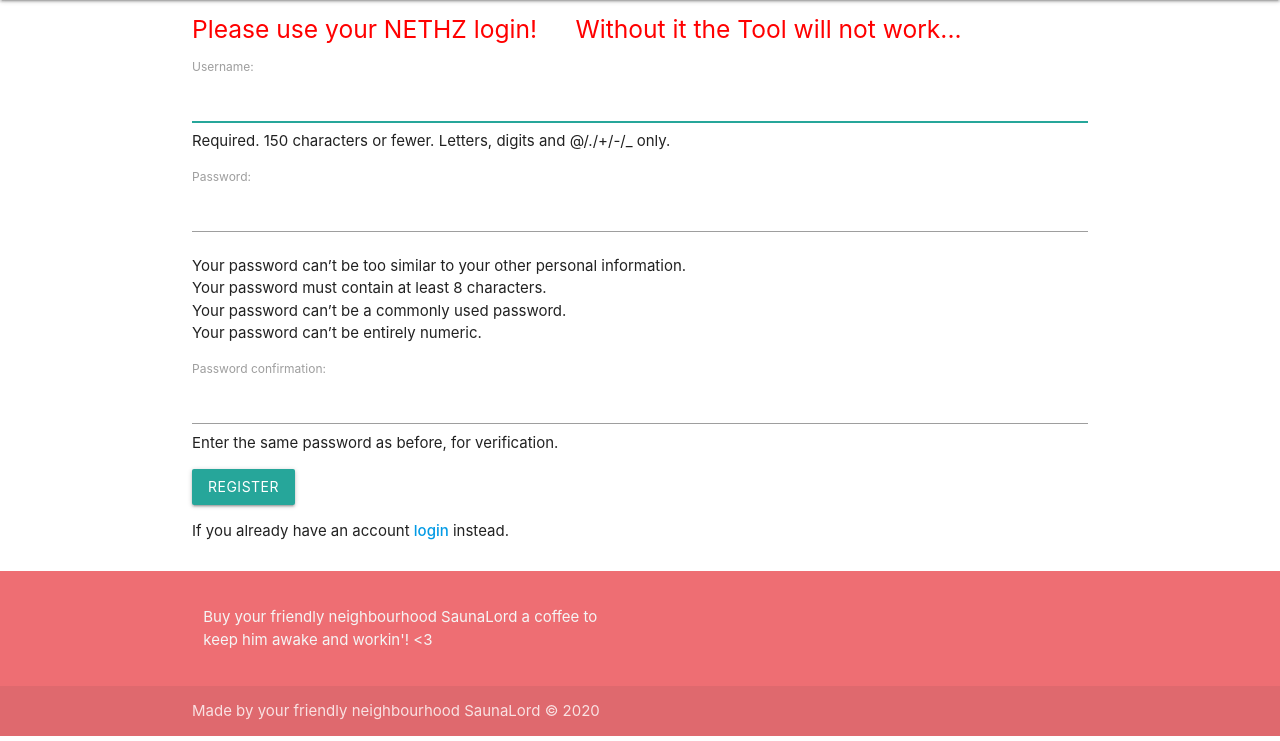
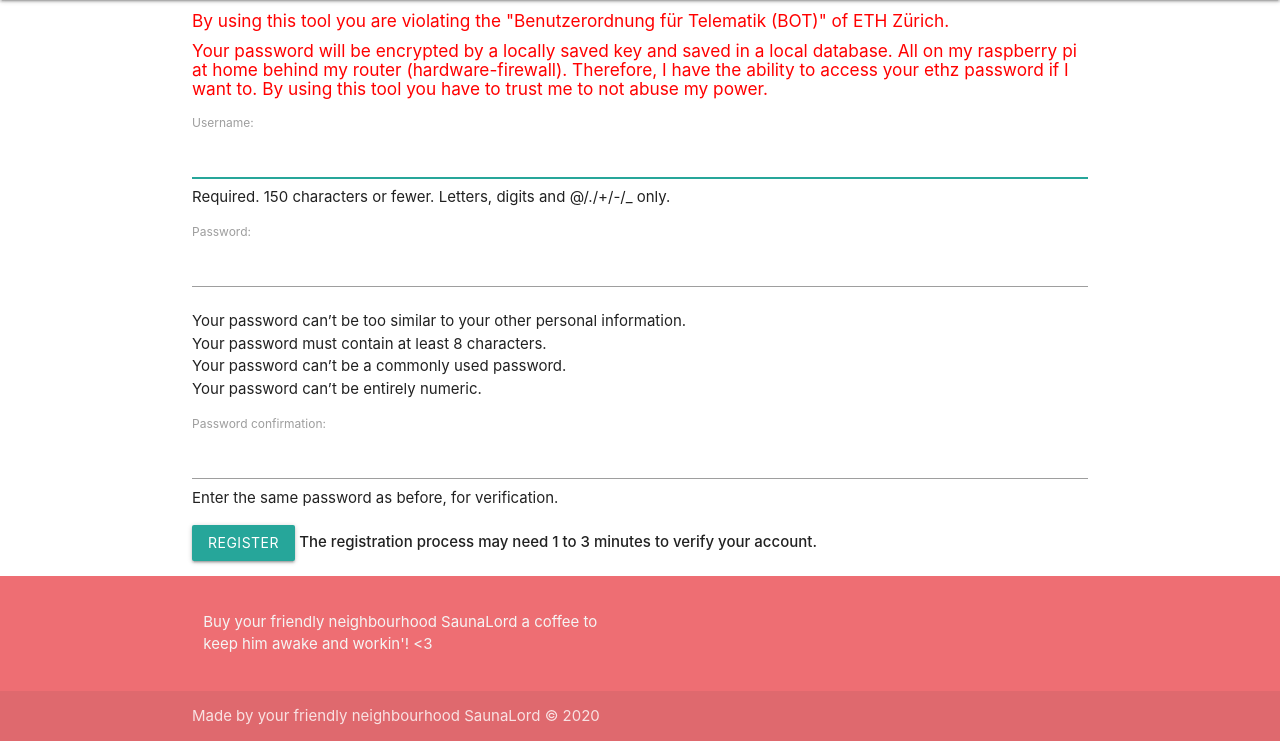
Before and after one commit to Frankie8472/asvz-subscriber, a Django app: page /register/ in a window 1280 px wide. Shown: the part 64-805 px from the top of the page. Run offline with Django 3.2, Linux system fonts and the light colour scheme.

Commit message:
rewriting registration page information

```diff
--- a/asvzsubscriber/main/templates/main/register.html
+++ b/asvzsubscriber/main/templates/main/register.html
@@ -2,13 +2,16 @@
 
 {% block content %}
     <div class="container">
-        <h5 style="color:red">Please use your NETHZ login! &emsp; Without it the Tool will not work...</h5>
+        <h6 style="color:red">By using this tool you are violating the "Benutzerordnung für Telematik (BOT)" of ETH Zürich.</h6>
+        <h6 style="color:red">Your password will be encrypted by a locally saved key and saved in a local database.
+            All on my raspberry pi at home behind my router (hardware-firewall).
+            Therefore, I have the ability to access your ethz password if I want to.
+            By using this tool you have to trust me to not abuse my power.</h6>
         <form method="POST">
             {% csrf_token %}
             {{ form.as_p }}
             <button class="btn" type="submit">Register</button>
+            <strong> The registration process may need 1 to 3 minutes to verify your account. </strong>
         </form>
-
-        If you already have an account <a href="/login" target="blank"><strong>login</strong></a> instead.
     </div>
     {% endblock %}
```
